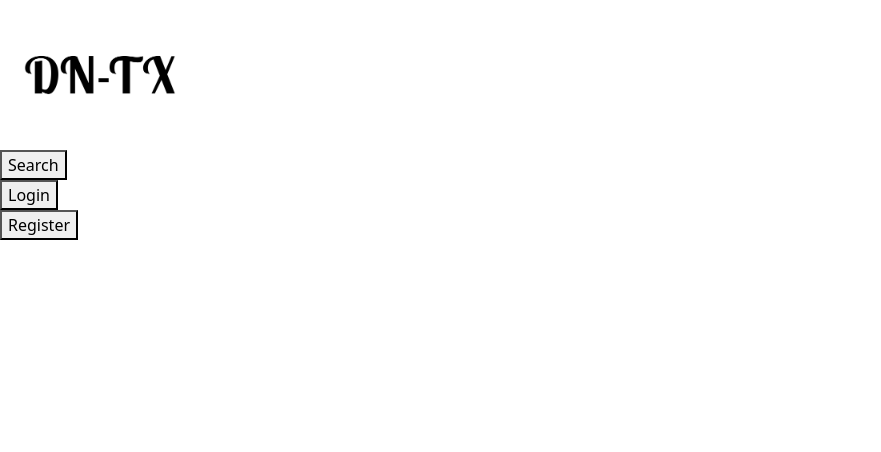
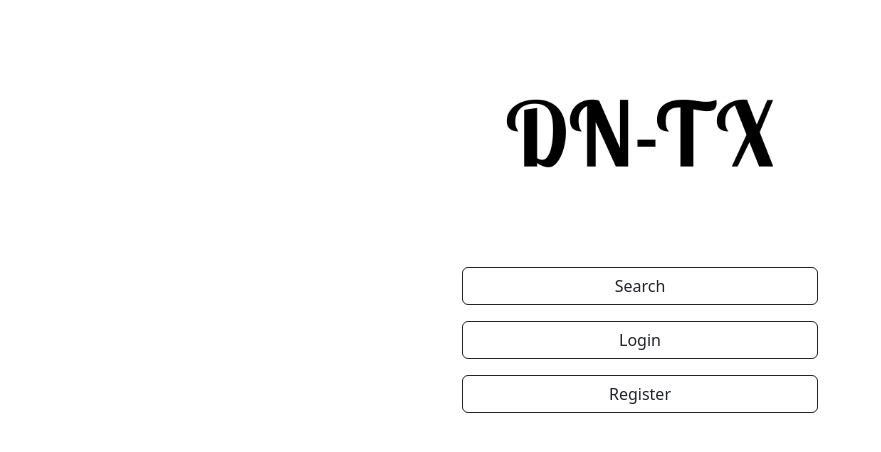
Before and after one commit to GlennEligio/dn-tx, a React (Vite) app in the folder frontend/: page / in a window 1280 px wide. Shown: the top 452 px of the page, without its empty margins (0-881 px from the left). Built offline with nearby package versions, Linux system fonts and the light colour scheme.

Commit message:
Started applying bootstrap in FRE

```diff
--- a/frontend/src/App.tsx
+++ b/frontend/src/App.tsx
@@ -1,4 +1,5 @@
 import { BrowserRouter as Router, Route, Routes } from 'react-router-dom';
+import { useSelector } from 'react-redux';
 import CreateTransaction from './pages/CreateTransaction';
 import EditTransaction from './pages/EditTransaction';
 import Home from './pages/Home';
@@ -11,8 +12,13 @@ import 'bootstrap/dist/css/bootstrap.min.css';
 import DeleteTransactionSuccess from './pages/DeleteTransactionSuccess';
 import Transactions from './pages/Transactions';
 import AccountDetails from './pages/AccountDetails';
+import { IRootState } from './store';
 
 export function App() {
+  const auth = useSelector((state: IRootState) => state.auth);
+  const loggedIn: boolean =
+    !!auth.accessToken && !!auth.username && !!auth.fullName;
+
   return (
     <div>
       <Routes>
@@ -20,7 +26,8 @@ export function App() {
         <Route path="/login" element={<Login />} />
         <Route path="/register" element={<Register />} />
         <Route path="/search" element={<SearchTransaction />} />
-        <Route path="/account" element={<AccountDetails />} />
+        {loggedIn && (
+          <>
             <Route path="/transactions" element={<Transactions />} />
             <Route
               path="/transactions/:transactionId"
@@ -35,6 +42,9 @@ export function App() {
               element={<EditTransaction />}
             />
             <Route path="/create-transaction" element={<CreateTransaction />} />
+            <Route path="/account" element={<AccountDetails />} />
+          </>
+        )}
         <Route path="*" element={<NotFound />} />
       </Routes>
     </div>
--- a/frontend/src/pages/Home.tsx
+++ b/frontend/src/pages/Home.tsx
@@ -1,4 +1,5 @@
 import { useEffect, useState } from 'react';
+import { Col, Container, Image, Row, Button, Stack } from 'react-bootstrap';
 import { useDispatch, useSelector } from 'react-redux';
 import { useNavigate } from 'react-router-dom';
 import { IRootState } from '../store';
@@ -22,63 +23,104 @@ function Home() {
   };
 
   return (
+    <Container>
+      <Row>
+        <Col />
+        <Col>
           <div>
-      <img src="/dn-tx-logo.png" alt="DN-TX logo" style={{ width: '200px' }} />
+            <Image fluid src="/dn-tx-logo.png" alt="DN-TX Logo" />
             {loggedIn && (
-        <>
+              <div className="d-flex flex-column">
+                <Stack gap={3}>
                   <div>
-            <h1>Hello {auth.fullName}</h1>
+                    <h3 className="text-center">Hello, {auth.fullName}</h3>
                   </div>
                   <div>
-            <button type="button" onClick={() => navigate('/search')}>
+                    <Button
+                      variant="outline-dark"
+                      onClick={() => navigate('/search')}
+                      className="w-100"
+                    >
                       Search
-            </button>
+                    </Button>
                   </div>
                   <div>
-            <button
-              type="button"
+                    <Button
+                      variant="outline-dark"
                       onClick={() => navigate('/create-transaction')}
+                      className="w-100"
                     >
                       Create log
-            </button>
+                    </Button>
                   </div>
                   <div>
-            <button type="button" onClick={() => navigate('/transactions')}>
+                    <Button
+                      variant="outline-dark"
+                      onClick={() => navigate('/transactions')}
+                      className="w-100"
+                    >
                       Show logs
-            </button>
+                    </Button>
                   </div>
                   <div>
-            <button type="button" onClick={() => navigate('/account')}>
+                    <Button
+                      variant="outline-dark"
+                      onClick={() => navigate('/account')}
+                      className="w-100"
+                    >
                       Account
-            </button>
+                    </Button>
                   </div>
                   <div>
-            <button type="button" onClick={logoutHandler}>
+                    <Button
+                      variant="outline-dark"
+                      onClick={() => navigate('/logout')}
+                      className="w-100"
+                    >
                       Logout
-            </button>
+                    </Button>
                   </div>
-        </>
+                </Stack>
+              </div>
             )}
             {!loggedIn && (
-        <>
+              <div className="d-flex flex-column align-items-stretch">
+                <Stack gap={3}>
                   <div>
-            <button type="button" onClick={() => navigate('/search')}>
+                    <Button
+                      variant="outline-dark"
+                      onClick={() => navigate('/search')}
+                      className="w-100"
+                    >
                       Search
-            </button>
+                    </Button>
                   </div>
                   <div>
-            <button type="button" onClick={() => navigate('/login')}>
+                    <Button
+                      variant="outline-dark"
+                      onClick={() => navigate('/login')}
+                      className="w-100"
+                    >
                       Login
-            </button>
+                    </Button>
                   </div>
                   <div>
-            <button type="button" onClick={() => navigate('/register')}>
+                    <Button
+                      variant="outline-dark"
+                      onClick={() => navigate('/register')}
+                      className="w-100"
+                    >
                       Register
-            </button>
+                    </Button>
                   </div>
-        </>
+                </Stack>
+              </div>
             )}
           </div>
+        </Col>
+        <Col />
+      </Row>
+    </Container>
   );
 }
 
```
Lines whose indentation alone changed are shown as unchanged.
